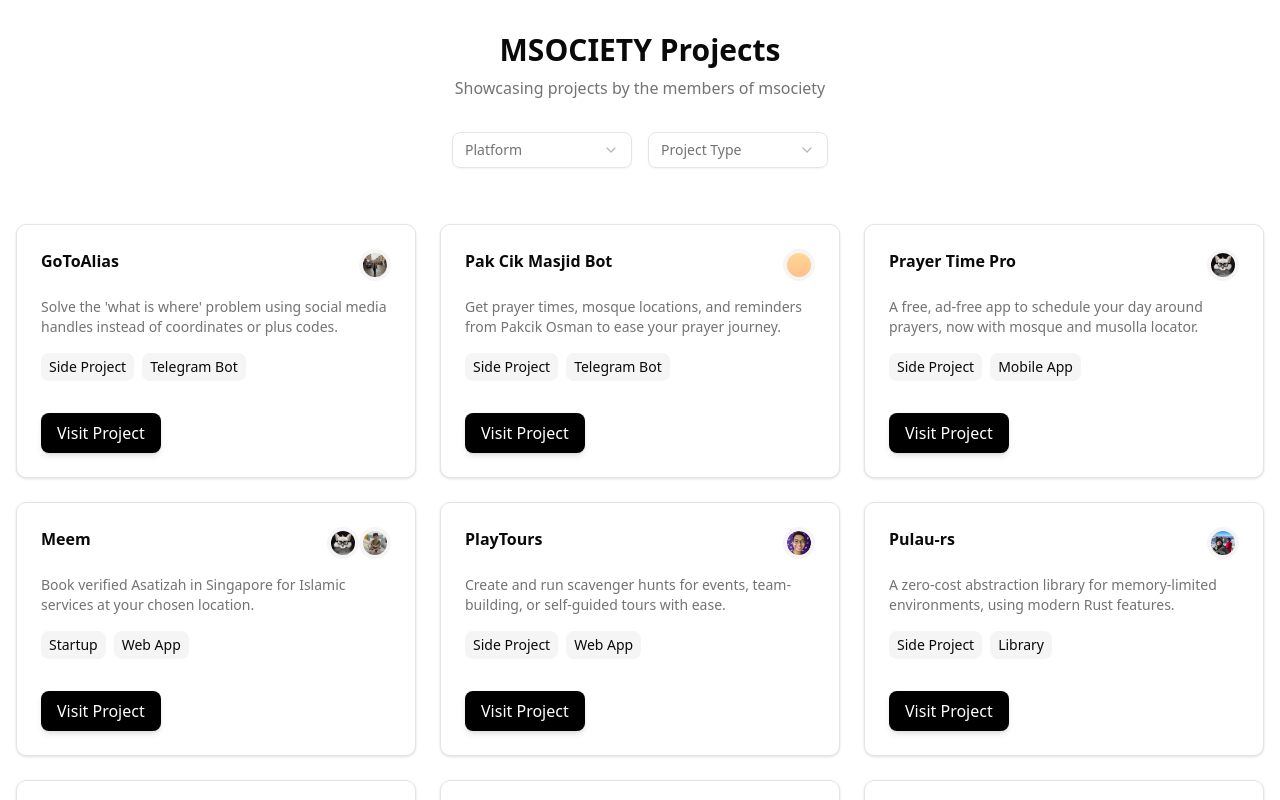
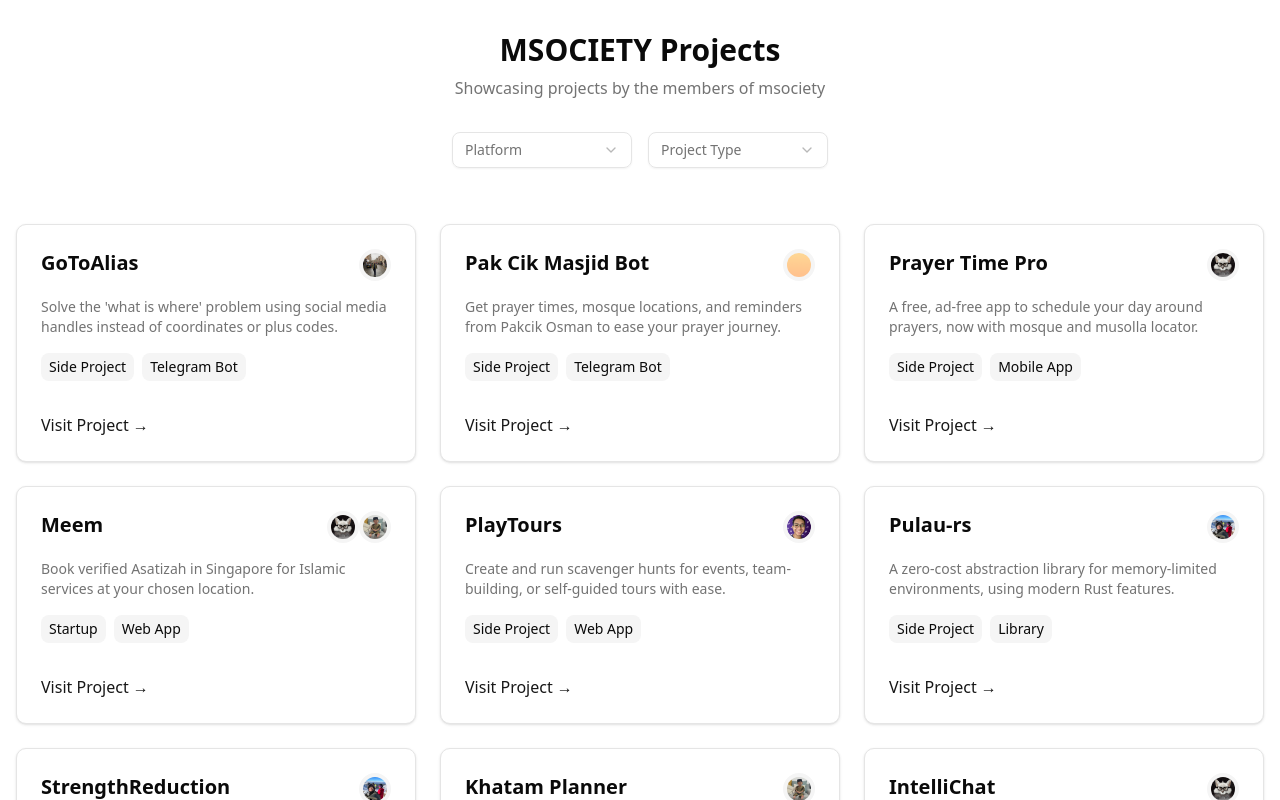
Before and after one commit to SGTinkers/msociety-projects, a Next.js app: page / in a window 1280 px wide. Shown: the top 800 px of the page. Built offline with nearby package versions, Linux system fonts and the light colour scheme.

Commit message:
ux: small enhancement

```diff
--- a/src/components/project-card.tsx
+++ b/src/components/project-card.tsx
@@ -15,7 +15,7 @@ const ProjectCard: React.FC<ProjectCardProps> = ({ project, onContributorClick,
         <div className="rounded-lg border bg-card p-6 shadow-sm">
             <div className="space-y-4">
                 <div className="flex justify-between items-start">
-                    <h3 className="font-semibold">{project.title}</h3>
+                    <h3 className="font-semibold text-xl">{project.title}</h3>
                     <div className="flex gap-1 -space-x-1">
                         {project.contributors.map((contributor) => (
                             <button
@@ -48,9 +48,9 @@ const ProjectCard: React.FC<ProjectCardProps> = ({ project, onContributorClick,
                     href={project.link}
                     target="_blank"
                     rel="noopener noreferrer"
-                    className="mt-4 inline-block bg-black text-white font-medium py-2 px-4 rounded-md shadow-md hover:bg-gray-800 transition duration-300"
+                    className="mt-4 inline-block text-primary hover:underline"
                 >
-                    Visit Project
+                    Visit Project →
                 </a>
             </div>
         </div>
```
